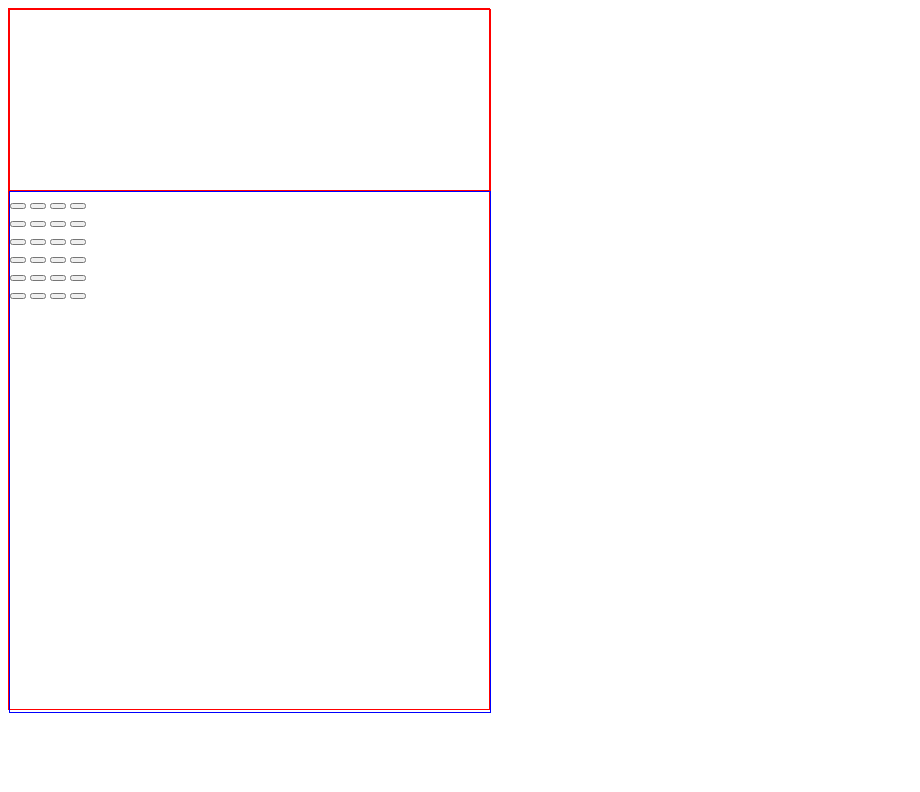
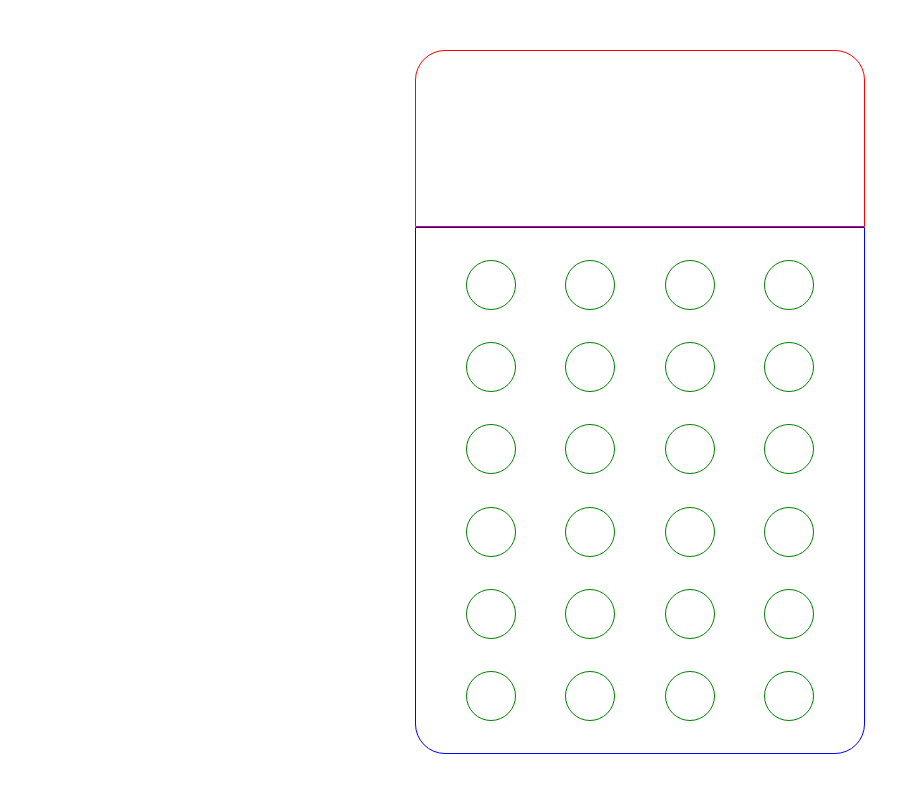
Before and after one commit to oskartyrala/calculator, a plain HTML site: page index.html in a window 1280 px wide. Shown: the whole page, without its empty margins (0-920 px from the left). Drawn offline with Linux system fonts and the light colour scheme.

Commit message:
Shape and position elements

```diff
--- a/css/style.css
+++ b/css/style.css
@@ -1,23 +1,49 @@
+body, html {
+    margin: 0;
+    padding: 0;
+    box-sizing: border-box;
+}
+
+body {
+    height: 100vh;
+    min-width: 1000px;
+    display: flex;
+    justify-content: center;
+    align-items: center;
+}
+
 .calculator {
     height: 700px;
-    width: 480px;
-    border: 1px solid red;
+    width: 450px;
+    border-radius: 30px;
+    display: flex;
+    flex-direction: column;
 }
 
 .display {
-    height: 180px;
-    width: 100%;
+    flex: 1 0 25%;
     border: 1px solid red;
+    border-radius: 30px 30px 0 0;
 }
 
 .btn-pad {
-    height: 520px;
-    width: 100%;
+    flex: 1 0 75%;
     border: 1px solid blue;
+    display: flex;
+    flex-direction: column;
+    justify-content: space-evenly;
+    border-radius: 0 0 30px 30px;
 }
 
-.button {
-    height: 70px;
-    width: 70px;
-    border: 1px solid black;
+.btn-row {
+    display: flex;
+    justify-content: space-evenly;
 }
+
+button {
+    width: 50px;
+    height: 50px;
+    background-color: #ffffff;
+    border: 1px solid green;
+    border-radius: 50%;
+}
```
